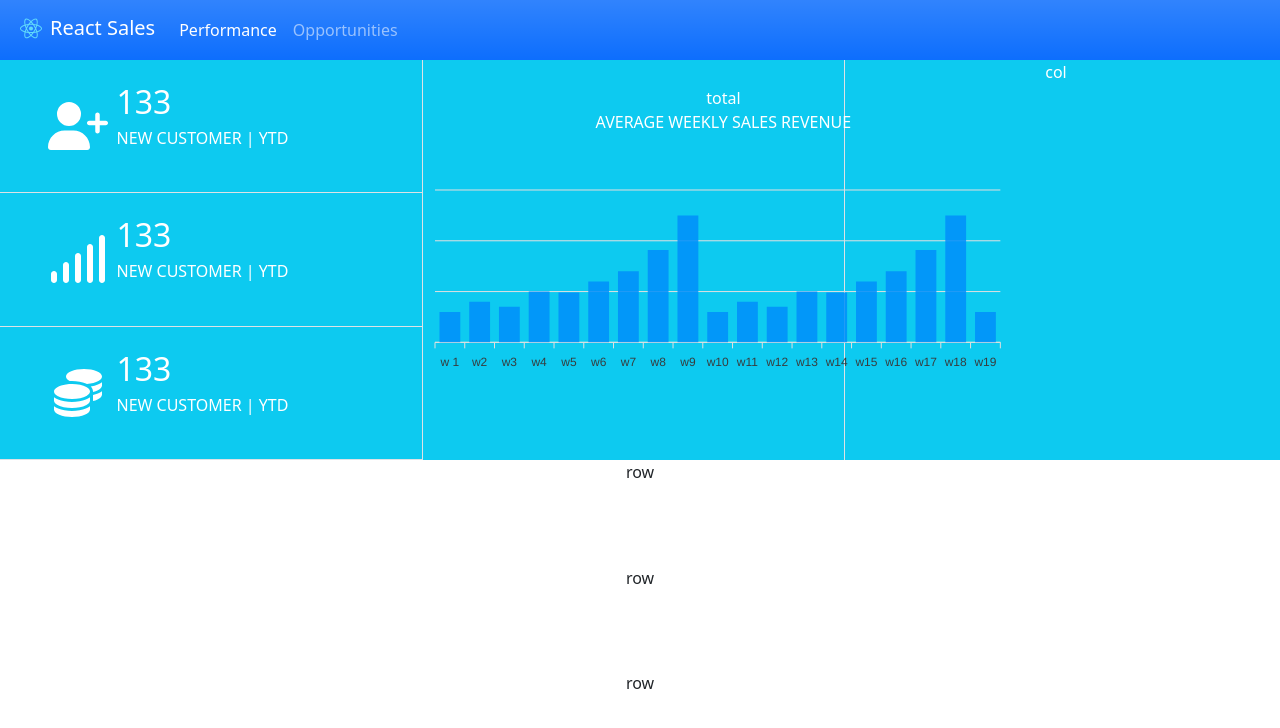
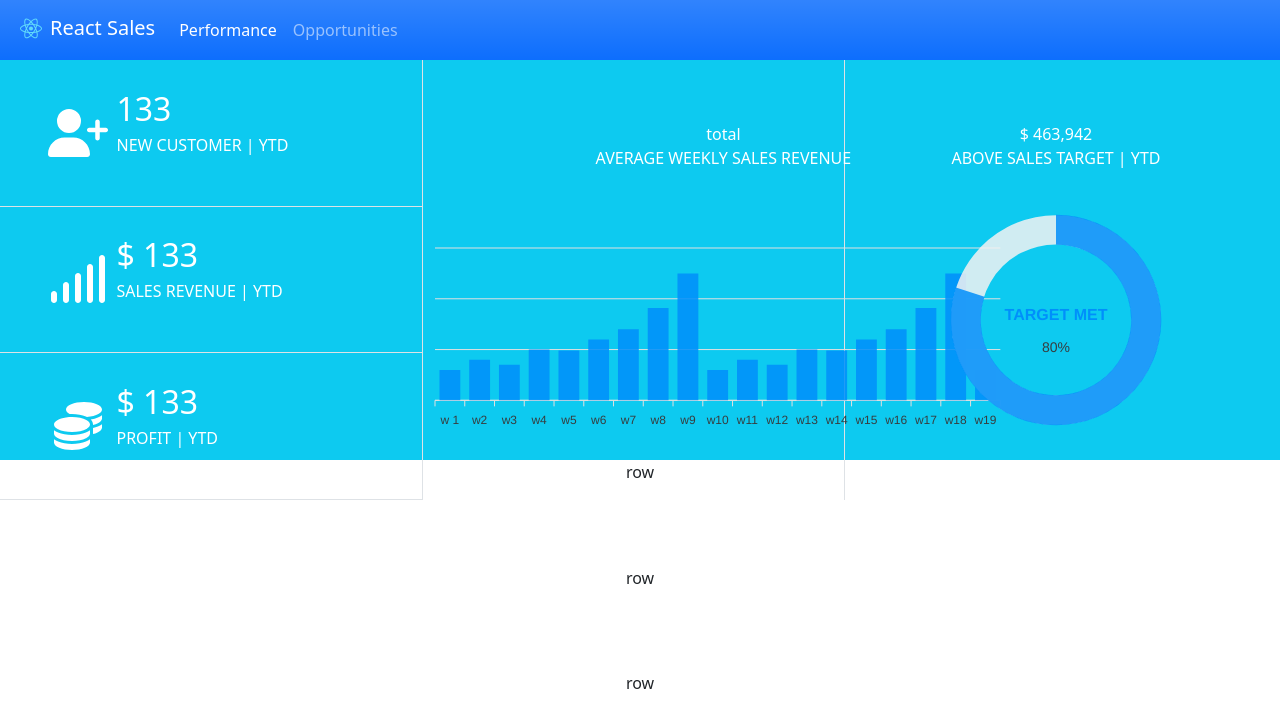
Before and after one commit to JamesTArnold/React-Sales-Dashboard, a React (Create React App) app in the folder react-sales-app/: page / in a window 1280 px wide. Shown: the top 728 px of the page. Built offline with nearby package versions, Linux system fonts and the light colour scheme.

Commit message:
sales target component

```diff
--- a/react-sales-app/src/Performance/Performance.js
+++ b/react-sales-app/src/Performance/Performance.js
@@ -5,6 +5,7 @@ import SummaryYTD from "./SummaryYTD/SummaryYTD";
 
 import { useState } from "react";
 import WeeklySales from "./WeeklySales/WeeklySales";
+import SalesTarget from "./SalesTarget/SalesTarget";
 
 const Performance = () => {
   return (
@@ -12,13 +13,13 @@ const Performance = () => {
       <div  className="layout-top bg-info text-white">
         <div className="layout-top-left">
             <SummaryYTD title={"NEW CUSTOMER | YTD"} total={133} icon={"userPlus"} />
-            <SummaryYTD title={"NEW CUSTOMER | YTD"} total={133} icon={"signal"} />
-            <SummaryYTD title={"NEW CUSTOMER | YTD"} total={133} icon={"coins"} />
+            <SummaryYTD title={"SALES REVENUE | YTD"} total={"$ " + 133} icon={"signal"} />
+            <SummaryYTD title={"PROFIT | YTD"} total={"$ " + 133} icon={"coins"} />
         </div>
         <div className="layout-top-middle border-start border-end">
           <WeeklySales />
         </div>
-        <div className="layout-top-right">col</div>
+        <div className="layout-top-right"><SalesTarget /></div>
       </div>
       <div className="layout-bottom">
         <div>row</div>
--- a/react-sales-app/src/Performance/SalesTarget/SalesTarget.js
+++ b/react-sales-app/src/Performance/SalesTarget/SalesTarget.js
@@ -0,0 +1,41 @@
+import "./SalesTarget.scss";
+
+import Chart from "react-apexcharts";
+
+const SalesTarget = () => {
+  let options = {
+    chart: {
+      id: "weeklySales",
+      toolbar: {
+        show: false,
+      },
+    },
+    labels: ['TARGET MET'],
+    tooltip: {
+      enabled: false,
+    },
+
+
+
+  };
+  let series = [
+    80
+  ];
+
+  return (
+    <div className="target-container">
+      <div className="target-title-container">
+        <div className="target-title-total">$ 463,942</div>
+        <div>ABOVE SALES TARGET | YTD</div>
+      </div>
+      <Chart
+        options={options}
+        series={series}
+        type="radialBar"
+        height={330}
+      />
+    </div>
+  );
+};
+
+export default SalesTarget;
--- a/react-sales-app/src/Performance/SalesTarget/SalesTarget.scss
+++ b/react-sales-app/src/Performance/SalesTarget/SalesTarget.scss
@@ -0,0 +1,22 @@
+.target {
+    &-container {
+        display: grid;
+        grid: 1fr 3fr/auto;
+        justify-items: center;
+        height: 100%;
+        align-items: start;
+    }
+    &-title {
+      &-container {
+        display: grid;
+        grid: 1fr 1fr / auto;
+        justify-items: center;
+        align-self: end;
+      }
+
+      &-total {
+        display: grid;
+        align-items: end;
+      }
+    }
+  }
--- a/react-sales-app/src/Performance/WeeklySales/WeeklySales.scss
+++ b/react-sales-app/src/Performance/WeeklySales/WeeklySales.scss
@@ -1,14 +1,18 @@
 .weekly {
   &-container {
     display: grid;
-    grid: 100px 220px / auto;
+    grid: 1fr 3fr/auto;
     justify-items: center;
+    height: 100%;
+    align-items: center;
+
   }
   &-title {
     &-container {
       display: grid;
-      grid: 50px 50px / auto;
+      grid: 1fr 1fr / auto;
       justify-items: center;
+      align-self: end;
     }
 
     &-total {
```
